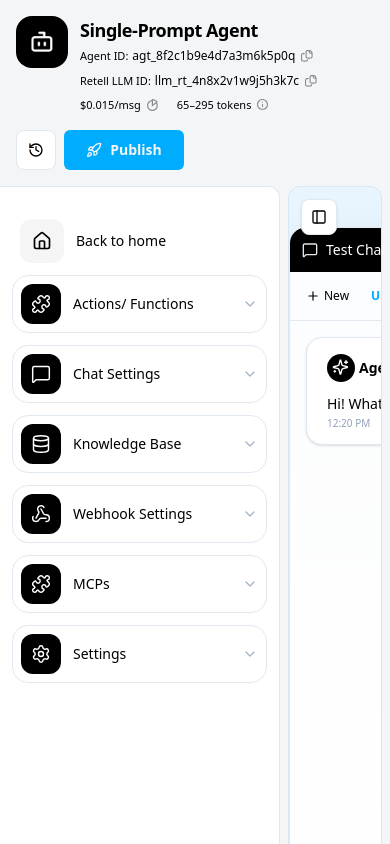
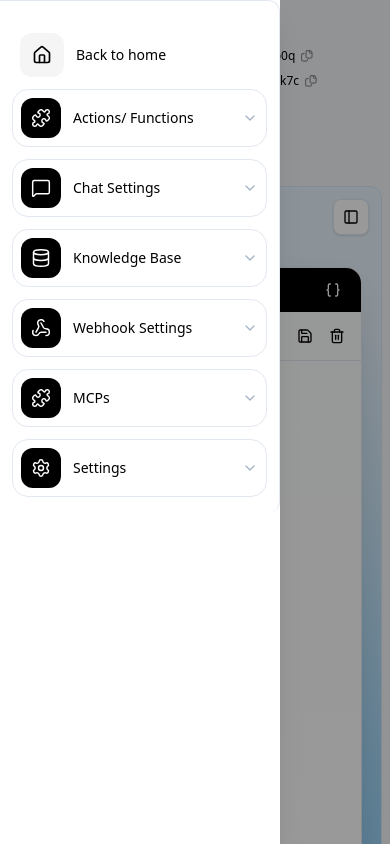
Before and after one commit to HaidarShah208/chatBase-final, a React (Vite) app: page /agents/1 in a window 390 px wide. Shown: the top 844 px of the page. Built offline with nearby package versions, Linux system fonts and the light colour scheme.

Commit message:
make responsive agent work space

```diff
--- a/src/components/agent/AgentInstructionsPanel.tsx
+++ b/src/components/agent/AgentInstructionsPanel.tsx
@@ -5,7 +5,7 @@ export function AgentInstructionsPanel() {
     <div className="flex h-full px-4 flex-col overflow-hidden bg-(--white) pt-18">
       <div className="flex flex-col h-full rounded-xl border border-(--border)">
 
-      <div className="mx-4 mb-3 flex items-center justify-between gap-3  bg-(--white) px-3 py-2.5">
+      <div className="mx-4 mb-3 flex md:flex-row flex-col items-start md:items-center justify-between gap-3  bg-(--white) px-3 py-2.5">
         <div className="flex items-center gap-2">
           <span className="flex h-9 w-9 items-center justify-center rounded-xl bg-(--black)">
             <FileText className="h-4 w-4 text-(--white)" aria-hidden />
--- a/src/components/chatBot/ChatBot.tsx
+++ b/src/components/chatBot/ChatBot.tsx
@@ -30,7 +30,7 @@ export function ChatBot({
   return (
     <div
       className={cn(
-        'flex w-[420px]  h-full max-h-full flex-col overflow-hidden rounded-2xl border border-(--border) bg-(--white) shadow-[0_12px_40px_-12px_rgba(15,23,42,0.18)]',
+        'flex md:w-[420px] w-full  h-full max-h-full flex-col overflow-hidden rounded-2xl border border-(--border) bg-(--white) shadow-[0_12px_40px_-12px_rgba(15,23,42,0.18)]',
         className,
       )}
     >
@@ -72,18 +72,18 @@ export function ChatBot({
       </div>
 
       <div className="min-h-0 flex-1 overflow-y-auto  p-4">
-        <div className="max-w-[70%] rounded-2xl border border-(--border) bg-(--white) px-5 py-4 shadow-sm">
+        <div className="max-w-[70%] rounded-2xl border border-(--border) bg-(--white) md:px-5 px-2.5 md:py-4 py-2 shadow-sm">
           <div className="flex items-center gap-1">
             <span
-              className="flex h-7 w-7 shrink-0 items-center justify-center rounded-full bg-(--black)"
+              className="flex md:h-7 h-5 w-5 md:w-7 shrink-0 items-center justify-center rounded-full bg-(--black)"
               aria-hidden
             >
-              <img src={sparkles} alt="" className="h-4.5 w-4.5" />
+              <img src={sparkles} alt="" className="md:h-4.5 h-2.5 w-2.4 md:w-4.5" />
             </span>
-            <p className="text-sm font-semibold leading-none text-(--black)">Agent</p>
+            <p className="md:text-sm text-xs font-semibold leading-none text-(--black)">Agent</p>
           </div>
-          <p className="pt-3 pb-1 text-sm  text-(--black)">{welcomeMessage}</p>
-          <p className="text-[10px] leading-none text-(--muted)">{welcomeTime}</p>
+          <p className="pt-3 pb-1 md:text-sm text-xs  text-(--black)">{welcomeMessage}</p>
+          <p className="md:text-[10px] leading-none text-xs text-(--muted)">{welcomeTime}</p>
         </div>
       </div>
 
--- a/src/pages/agent/AgentWorkspacePage.tsx
+++ b/src/pages/agent/AgentWorkspacePage.tsx
@@ -1,11 +1,12 @@
 import { useState } from 'react'
-import { PanelLeft } from 'lucide-react'
+import { Menu, PanelLeft } from 'lucide-react'
 import { useParams } from 'react-router-dom'
 
 import { AgentWorkspaceHeader } from '../../components/agent/AgentWorkspaceHeader'
 import { AgentWorkspaceSidebar } from '../../components/agent/AgentWorkspaceSidebar'
 import { AgentInstructionsPanel } from '../../components/agent/AgentInstructionsPanel'
 import { ChatBot } from '../../components/chatBot/ChatBot'
+import { cn } from '../../lib/cn'
 
 export function AgentWorkspacePage() {
   const { agentId = '' } = useParams<{ agentId: string }>()
@@ -22,11 +23,32 @@ export function AgentWorkspacePage() {
       <AgentWorkspaceHeader agentId={agentId} />
 
       <div className="flex min-h-0 flex-1 bg-(--background)">
+        <div className="hidden md:flex">
           <AgentWorkspaceSidebar
             openSectionId={openSectionId}
             onToggleSection={toggleSection}
-          collapsed={!sidebarOpen}
+            collapsed={false}
           />
+        </div>
+
+        {sidebarOpen ? (
+          <div
+            className="fixed inset-0 z-40 flex md:hidden"
+            onClick={() => setSidebarOpen(false)}
+          >
+            <div
+              className="h-full w-[280px] max-w-[80%] bg-(--white) shadow-xl"
+              onClick={(e) => e.stopPropagation()}
+            >
+              <AgentWorkspaceSidebar
+                openSectionId={openSectionId}
+                onToggleSection={toggleSection}
+                collapsed={false}
+              />
+            </div>
+            <div className="flex-1 bg-black/40" />
+          </div>
+        ) : null}
 
         <div className="min-w-0 flex-1 bg-(--background) px-2 sm:px-3">
           <div
@@ -38,8 +60,17 @@ export function AgentWorkspacePage() {
           >
             <button
               type="button"
+              onClick={() => setSidebarOpen(true)}
+              className="absolute left-3 top-3 z-30 inline-flex h-9 w-9 items-center justify-center rounded-lg border border-(--border) bg-(--white) text-(--black) shadow-sm transition hover:bg-(--background) md:hidden"
+              aria-label="Open sidebar"
+            >
+              <Menu className="h-4 w-4" />
+            </button>
+
+            <button
+              type="button"
               onClick={() => setInstructionsOpen((o) => !o)}
-              className="absolute left-3 top-3 z-20 inline-flex h-9 w-9 items-center justify-center rounded-lg border border-(--border) bg-(--white) text-(--black) shadow-sm transition hover:bg-(--background)"
+              className="absolute md:left-3 right-3 top-3 z-20 inline-flex h-9 w-9 items-center justify-center rounded-lg border border-(--border) bg-(--white) text-(--black) shadow-sm transition hover:bg-(--background)"
               aria-label={instructionsOpen ? 'Hide instructions' : 'Show instructions'}
               aria-pressed={instructionsOpen}
             >
@@ -47,24 +78,23 @@ export function AgentWorkspacePage() {
             </button>
 
             <div
-              className="h-full flex shrink-0 overflow-hidden bg-(--white) transition-all duration-300 ease-in-out"
-              style={{
-                width: instructionsOpen ? '52%' : '0%',
-                opacity: instructionsOpen ? 1 : 0,
-              }}
+              className={cn(
+                'h-full flex shrink-0 overflow-hidden bg-(--white) transition-all duration-300 ease-in-out',
+                instructionsOpen ? 'w-full lg:w-[52%] opacity-100' : 'w-0 opacity-0',
+              )}
             >
-              <div className="h-full w-full flex">
+              <div className="flex h-full w-full">
                 <AgentInstructionsPanel />
               </div>
             </div>
 
             <div
-              className="flex flex-1 items-stretch justify-center py-10"
-              style={{
-                paddingLeft: instructionsOpen ? '1rem' : '0',
-                paddingRight: 'rem',
-              }}
+              className={cn(
+                'flex flex-1 items-stretch justify-center py-10 transition-all',
+                instructionsOpen ? 'hidden lg:flex' : 'flex',
+              )}
             >
+              <div className="mx-auto flex items-center py-10 lg:mx-0">
                 <ChatBot
                   className="shadow-[0_16px_48px_-12px_rgba(15,23,42,0.2)]"
                   templateName="Unsaved Test Template"
@@ -75,5 +105,6 @@ export function AgentWorkspacePage() {
           </div>
         </div>
       </div>
+    </div>
   )
 }
```
Lines whose indentation alone changed are shown as unchanged.
